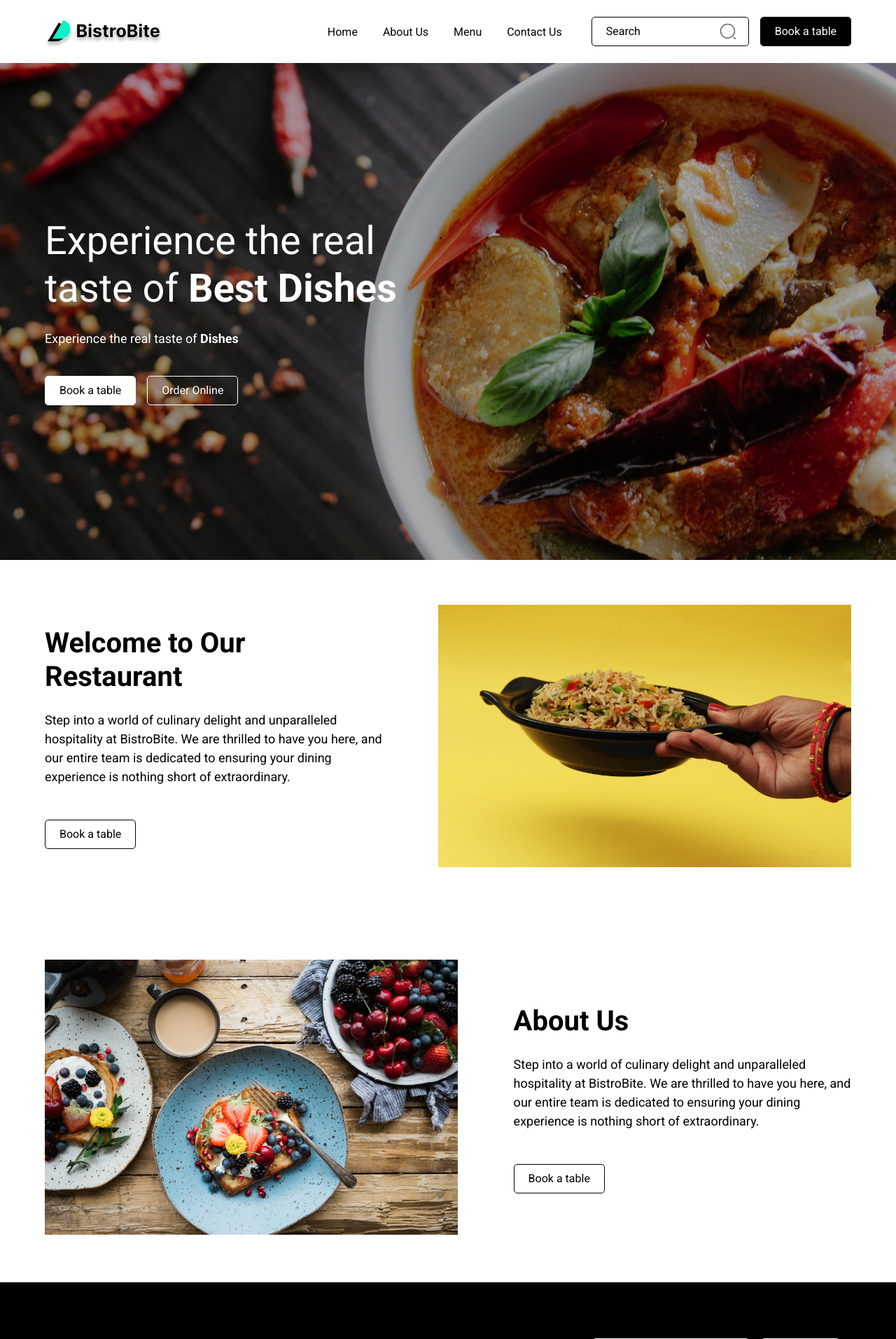
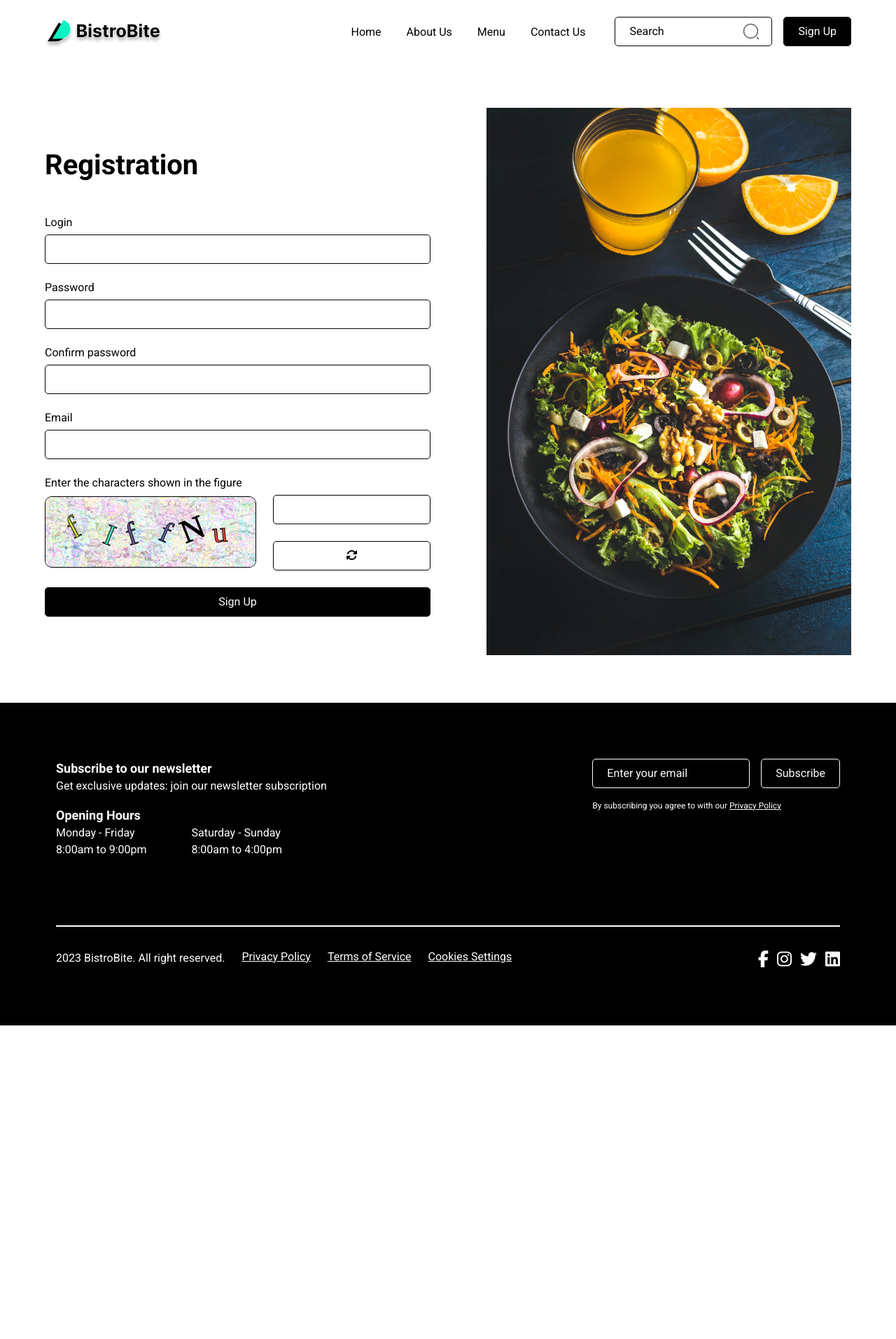
Before and after one commit to maks-kovpak/bistrobite-restaurant-website, a PHP site: page /index.php?action=registration in a window 1280 px wide. Shown: the top 1913 px of the page at 70% size. After the commit the page ends 1465 px from the top, so only its background shows below. Run offline with PHP 8.4, Linux system fonts and the light colour scheme; data that the repository does not hold is empty; some libraries are stand-ins or nearby versions.

Commit message:
Added registration form with fields validation

```diff
--- a/constants.php
+++ b/constants.php
@@ -2,5 +2,6 @@
 
 $PAGE_TITLES = [
 	"main" => "BistroBite | Experience the real taste of Best Dishes",
-	"about" => "About Us | BistroBite"
+	"about" => "About Us | BistroBite",
+	"registration" => "Registration | BistroBite"
 ];
--- /dev/null
+++ b/css/pages/registration.css
@@ -0,0 +1,133 @@
+.registration-section {
+  display: flex;
+  justify-content: space-between;
+  align-items: center;
+  gap: 5rem;
+}
+
+.registration-section > * {
+  flex: 1 1 0;
+}
+
+.registration-section .section-image img {
+  width: 100%;
+  height: 100%;
+  object-fit: cover;
+}
+
+.form {
+  display: flex;
+  flex-direction: column;
+  gap: 1.5rem;
+}
+
+.field {
+  display: flex;
+  flex-direction: column;
+  gap: 0.5rem;
+  position: relative;
+}
+
+.form .error-type {
+  text-align: right;
+  color: red;
+  position: absolute;
+  right: 0;
+  display: none;
+  font-size: 12px;
+}
+
+.form .field.error.required .error-type.required-error,
+.form .field.error.invalid .error-type.invalid-error {
+  display: block;
+}
+
+.form .error input {
+  border-color: red;
+}
+
+.form .field .fa-circle-exclamation {
+  display: none;
+}
+
+.form .field.error .fa-circle-exclamation {
+  display: block;
+  position: absolute;
+  right: 10px;
+  top: 50%;
+  transform: translateY(6px);
+  cursor: pointer;
+}
+
+/* Captcha */
+
+.captcha-container {
+  display: flex;
+  gap: 1.5rem;
+  align-items: end;
+}
+
+.captcha-container > * {
+  flex: 1 1 0;
+}
+
+.captcha-container canvas {
+  border: 1px solid black;
+  border-radius: 10px;
+}
+
+.captcha-content {
+  display: flex;
+  flex-direction: column;
+  gap: 24px;
+}
+
+.captcha-content input[name='captcha'] {
+  flex-grow: 1;
+  gap: 1rem;
+}
+
+.captcha-content .btn.secondary-btn.black:hover {
+  background: var(--white-color);
+}
+
+/* Registration Success */
+
+.registration-success {
+  display: flex;
+  justify-content: center;
+  align-items: center;
+  flex-direction: column;
+  gap: 2rem;
+  margin: 5rem 0;
+}
+
+/* Media Queries */
+
+@media screen and (max-width: 1200px) {
+  .captcha-container {
+    flex-direction: column;
+  }
+
+  .captcha-container > * {
+    width: 100%;
+    flex-direction: row;
+  }
+}
+
+@media screen and (max-width: 992px) {
+  .registration-section {
+    flex-direction: column;
+  }
+
+  .registration-section > * {
+    width: 100%;
+  }
+}
+
+@media screen and (max-width: 452px) {
+  .captcha-container canvas {
+    width: 100%;
+    object-fit: cover;
+  }
+}
--- a/css/style.css
+++ b/css/style.css
@@ -1,5 +1,6 @@
 @import url('pages/main.css');
 @import url('pages/about.css');
+@import url('pages/registration.css');
 
 :root {
   --black-color: #000000;
@@ -128,6 +129,10 @@ input,
   font-size: 1rem;
   font-weight: 400;
   line-height: 150%;
+}
+
+a.btn {
+  text-decoration: none;
 }
 
 .search-container {
--- a/index.php
+++ b/index.php
@@ -1,45 +1,9 @@
-<!DOCTYPE html>
+<?php require_once("layout/header.php");
 
-<html lang="en">
+if (isset($_GET["action"]) && file_exists("views/{$_GET["action"]}.php")) {
+	require_once("views/{$_GET["action"]}.php");
+} else {
+	require_once("views/main.php");
+}
 
-<head>
-	<meta charset="UTF-8">
-	<meta name="viewport" content="width=device-width, initial-scale=1.0">
-	<title>
-		<?php include "constants.php";
-		echo $PAGE_TITLES[isset($_GET["action"]) ? $_GET["action"] : "main"]; ?>
-	</title>
-	<link rel="shortcut icon" href="img/favicon.png" type="image/x-icon">
-
-	<!-- Fonts -->
-	<link rel="preconnect" href="https://fonts.googleapis.com">
-	<link rel="preconnect" href="https://fonts.gstatic.com" crossorigin>
-	<link href="https://fonts.googleapis.com/css2?family=Roboto:wght@400;500;700&display=swap" rel="stylesheet">
-
-	<!-- Font Awesome -->
-	<script src="https://kit.fontawesome.com/4f1ad13275.js" crossorigin="anonymous"></script>
-
-	<!-- Styles -->
-	<link rel="stylesheet" href="https://cdn.jsdelivr.net/npm/@splidejs/splide@4.1.4/dist/css/splide.min.css" integrity="sha256-5uKiXEwbaQh9cgd2/5Vp6WmMnsUr3VZZw0a8rKnOKNU=" crossorigin="anonymous">
-	<link rel="stylesheet" href="css/style.css">
-</head>
-
-<body>
-	<?php require_once("layout/header.php"); ?>
-
-	<?php
-	if (isset($_GET["action"]) && file_exists("views/{$_GET["action"]}.php")) {
-		require_once("views/{$_GET["action"]}.php");
-	} else {
-		require_once("views/main.php");
-	}
-	?>
-
-	<?php require_once("layout/footer.php"); ?>
-
-	<!-- Scripts -->
-	<script src="https://cdn.jsdelivr.net/npm/@splidejs/splide@4.1.4/dist/js/splide.min.js" integrity="sha256-FZsW7H2V5X9TGinSjjwYJ419Xka27I8XPDmWryGlWtw=" crossorigin="anonymous"></script>
-	<script src="js/script.js"></script>
-</body>
-
-</html>
+require_once("layout/footer.php");
--- /dev/null
+++ b/js/captcha.js
@@ -0,0 +1,38 @@
+import { Random } from './utils.js';
+
+const canvas = document.querySelector('.captcha-image canvas');
+
+if (canvas) {
+  const ctx = canvas.getContext('2d');
+  ctx.strokeStyle = 'black';
+
+  const captchaBackground = new Image(300, 100);
+  captchaBackground.src = 'img/captcha-bg.png';
+
+  captchaBackground.onload = function () {
+    ctx.drawImage(captchaBackground, 0, 0);
+
+    const str = Random.string(6);
+
+    document.getElementById('captcha-value-encoded').value = btoa(str);
+
+    for (let i = 0; i < str.length; i++) {
+      ctx.save();
+
+      ctx.translate(40 * (i + 1), 60 + Random.numberBetween(-10, 10));
+      ctx.rotate(Random.numberBetween(-0.5, 0.5));
+      ctx.font = `${Random.numberBetween(40, 50)}px serif`;
+      ctx.fillStyle = Random.hexColor();
+
+      ctx.fillText(str.charAt(i), 0, 0);
+      ctx.strokeText(str.charAt(i), 0, 0);
+
+      ctx.restore();
+    }
+  };
+
+  document.querySelector('.reload-captcha').addEventListener('click', function (e) {
+    e.preventDefault();
+    captchaBackground.onload();
+  });
+}
--- a/layout/footer.php
+++ b/layout/footer.php
@@ -56,3 +56,11 @@
 		</div>
 	</div>
 </footer>
+
+<!-- Scripts -->
+<script src="https://cdn.jsdelivr.net/npm/@splidejs/splide@4.1.4/dist/js/splide.min.js" integrity="sha256-FZsW7H2V5X9TGinSjjwYJ419Xka27I8XPDmWryGlWtw=" crossorigin="anonymous"></script>
+<script src="js/script.js"></script>
+<script src="js/captcha.js" type="module"></script>
+</body>
+
+</html>
--- a/layout/header.php
+++ b/layout/header.php
@@ -1,3 +1,30 @@
+<!DOCTYPE html>
+
+<html lang="en">
+
+<head>
+	<meta charset="UTF-8">
+	<meta name="viewport" content="width=device-width, initial-scale=1.0">
+	<title>
+		<?php include "constants.php";
+		echo $PAGE_TITLES[isset($_GET["action"]) ? $_GET["action"] : "main"]; ?>
+	</title>
+	<link rel="shortcut icon" href="img/favicon.png" type="image/x-icon">
+
+	<!-- Fonts -->
+	<link rel="preconnect" href="https://fonts.googleapis.com">
+	<link rel="preconnect" href="https://fonts.gstatic.com" crossorigin>
+	<link href="https://fonts.googleapis.com/css2?family=Roboto:wght@400;500;700&display=swap" rel="stylesheet">
+
+	<!-- Font Awesome -->
+	<script src="https://kit.fontawesome.com/4f1ad13275.js" crossorigin="anonymous"></script>
+
+	<!-- Styles -->
+	<link rel="stylesheet" href="https://cdn.jsdelivr.net/npm/@splidejs/splide@4.1.4/dist/css/splide.min.css" integrity="sha256-5uKiXEwbaQh9cgd2/5Vp6WmMnsUr3VZZw0a8rKnOKNU=" crossorigin="anonymous">
+	<link rel="stylesheet" href="css/style.css">
+</head>
+
+<body>
 	<header>
 		<a href="index.php">
 			<img src="img/icons/bistro-bite-logo.svg" alt="BistroBite Logo">
@@ -23,6 +50,6 @@
 				<input type="search" placeholder="Search">
 				<button type="submit"></button>
 			</form>
-		<a class="btn primary-btn black">Book a table</a>
+			<a class="btn primary-btn black" href="index.php?action=registration">Sign Up</a>
 		</div>
 	</header>
--- /dev/null
+++ b/views/registration.php
@@ -0,0 +1,117 @@
+<?php
+
+function has_error($inputName, $regex, $errorType = "invalid") {
+	if (!isset($_POST[$inputName])) {
+		return "unset";
+	} else if ($_POST[$inputName] == '') {
+		return "error required";
+	} else if (!preg_match($regex, $_POST[$inputName])) {
+		return "error " . $errorType;
+	}
+
+	return "";
+}
+
+// Error for the second input
+function error_if($firstInput, $secondInput, $errorType = "invalid", $predicate = null) {
+	if (is_null($predicate)) $predicate = fn ($value1, $value2) => $value1 != $value2;
+
+	if (!isset($_POST[$firstInput]) || !isset($_POST[$secondInput])) {
+		return "unset";
+	} else if ($_POST[$secondInput] == '') {
+		return "error required";
+	} else if ($predicate($_POST[$firstInput], $_POST[$secondInput])) {
+		return "error " . $errorType;
+	}
+
+	return "";
+}
+
+$ERRORS = [
+	"login" => has_error("login", "/^[a-zA-Zа-яА-Я0-9_-]{4,}$/"),
+	"password" => has_error("password", "/^(?=.*[a-z])(?=.*[A-Z])(?=.*\d)[a-zA-Z\d]{7,}$/"),
+	"confirm-password" => error_if("password", "confirm-password"),
+	"email" => has_error("email", "/^[a-zA-Z0-9._%+-]+@[a-zA-Z0-9.-]+\.[a-zA-Z]{2,}$/"),
+	"captcha" => error_if("captcha-value-encoded", "captcha", "invalid", fn ($val1, $val2) => base64_decode($val1) != $val2),
+];
+
+function get_val($inputName) {
+	return isset($_POST[$inputName]) ? $_POST[$inputName] : '';
+}
+
+$formValid = !in_array(true, array_map(fn ($item) => str_starts_with($item, "error") || $item == "unset", $ERRORS));
+
+?>
+
+<main>
+	<?php if (!$formValid) { ?>
+		<section class="registration-section">
+			<form class="form" action="" method="POST" novalidate>
+				<h2>Registration</h2>
+
+				<div class="field <?= $ERRORS["login"] ?>">
+					<label for="reg-login">Login</label>
+					<input type="text" name="login" id="reg-login" value="<?= get_val("login") ?>">
+					<i class="fa fa-solid fa-circle-exclamation" style="color: #ff0000;"></i>
+					<span class="error-type required-error">Required</span>
+					<span class="error-type invalid-error">Login is not valid!</span>
+				</div>
+
+				<div class="field <?= $ERRORS["password"] ?>">
+					<label for="reg-password">Password</label>
+					<input type="password" name="password" id="reg-password" value="<?= get_val("password") ?>">
+					<i class="fa fa-solid fa-circle-exclamation" style="color: #ff0000;"></i>
+					<span class="error-type required-error">Required</span>
+					<span class="error-type invalid-error">Password is not valid!</span>
+				</div>
+
+				<div class="field <?= $ERRORS["confirm-password"] ?>">
+					<label for="reg-confirm-password">Confirm password</label>
+					<input type="password" name="confirm-password" id="reg-confirm-password" value="<?= get_val("confirm-password") ?>">
+					<i class="fa fa-solid fa-circle-exclamation" style="color: #ff0000;"></i>
+					<span class="error-type required-error">Required</span>
+					<span class="error-type invalid-error">Your password do not matched!</span>
+				</div>
+
+				<div class="field <?= $ERRORS["email"] ?>">
+					<label for="reg-email">Email</label>
+					<input type="email" name="email" id="reg-email" value="<?= get_val("email") ?>">
+					<i class="fa fa-solid fa-circle-exclamation" style="color: #ff0000;"></i>
+					<span class="error-type required-error">Required</span>
+					<span class="error-type invalid-error">Email must be in the format username@example.com</span>
+				</div>
+
+				<div class="field <?= $ERRORS["captcha"] ?>">
+					<label for="captcha">Enter the characters shown in the figure</label>
+
+					<div class="captcha-container">
+						<div class="captcha-image">
+							<canvas width="300" height="100"></canvas>
+						</div>
+						<div class="captcha-content">
+							<input type="text" name="captcha" id="captcha">
+							<input type="hidden" name="captcha-value-encoded" id="captcha-value-encoded">
+							<button class="reload-captcha btn secondary-btn black">
+								<i class="fa fa-solid fa-rotate" style="color: #000000;"></i>
+							</button>
+						</div>
+					</div>
+
+					<span class="error-type required-error">Required</span>
+					<span class="error-type invalid-error">Try again!</span>
+				</div>
+
+				<button class="btn primary-btn black" type="submit">Sign Up</button>
+			</form>
+
+			<div class="section-image">
+				<img src="img/registration-cover.jpg" alt="Registration">
+			</div>
+		</section>
+	<?php } else { ?>
+		<section class="registration-success">
+			<h1>Success</h1>
+			<a href="index.php" class="btn primary-btn black">Go home</a>
+		</section>
+	<?php } ?>
+</main>
```
Also changed, not shown: js/utils.js (added, +43 -0 lines), img/captcha-bg.png (added), img/registration-cover.jpg (added). Lines whose indentation alone changed are shown as unchanged.
